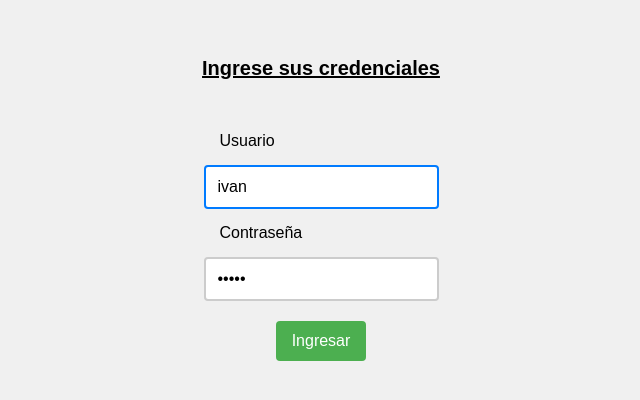
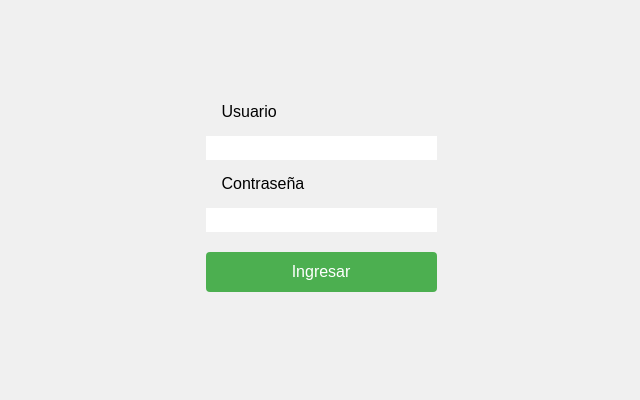
Before and after one commit to IvanMoreFlores/my-first-app-next, a Next.js app: page /login in a window 1280 px wide. Shown: the part 200-600 px from the top of the page, without its empty margins (319-959 px from the left). Built offline with nearby package versions, Linux system fonts and the light colour scheme; no server answers.

Commit message:
clase 09 - formik

```diff
--- a/package.json
+++ b/package.json
@@ -13,6 +13,7 @@
     "@tailwindcss/line-clamp": "^0.4.4",
     "@tanstack/react-query": "^5.67.1",
     "axios": "^1.7.9",
+    "formik": "^2.4.6",
     "framer-motion": "^12.4.10",
     "lucide-react": "^0.476.0",
     "next": "15.1.7",
--- a/src/app/layout.tsx
+++ b/src/app/layout.tsx
@@ -3,6 +3,7 @@ import "@/app/globals.css";
 import { ToastProvider } from "@/presentation/context/ToastContext";
 import ApolloProvider from "@/presentation/components/data-graphql/ApiClient";
 import { ThemeProvider } from "@/presentation/theme/themeProvider";
+import { UserProvider } from "@/presentation/context/UserConext";
 
 export const metadata: Metadata = {
   title: "Next",
@@ -19,7 +20,9 @@ export default function RootLayout({
       <html lang="en">
         <ToastProvider>
           <body>
-            <ApolloProvider>{children} </ApolloProvider>
+            <ApolloProvider>
+              <UserProvider>{children}</UserProvider>
+            </ApolloProvider>
           </body>
         </ToastProvider>
       </html>
--- a/src/app/login/page.tsx
+++ b/src/app/login/page.tsx
@@ -3,13 +3,15 @@ import { DSButton, DSInfo, DSInput, DSLabel } from "@/presentation/components";
 import React from "react";
 import "./styles.css";
 import useLogin from "./useLogin";
+import { Formik } from "formik";
+import { validatePassword } from "@/utils";
 
 const LoginPage = () => {
   const {
     error,
     handleLogin,
     onChange,
-    user,
+    userLogin,
     inputRef,
     textInfo,
     colorInfo,
@@ -17,7 +19,71 @@ const LoginPage = () => {
   } = useLogin();
   return (
     <div className="div__login">
-      <DSLabel
+      <Formik
+        initialValues={{ email: "", password: "" }}
+        validate={(values) => {
+          const errors = {
+            email: "",
+            password: "",
+          };
+          if (!values.email) {
+            errors.email = "Ingrese un email";
+          }
+          if (!values.password) {
+            errors.password = "Ingrese una contraseña";
+          }
+          return errors;
+        }}
+        onSubmit={(values) => {
+          handleLogin(values.email, values.password);
+        }}
+      >
+        {({
+          values,
+          errors,
+          touched,
+          handleChange,
+          handleSubmit,
+          isSubmitting,
+          /* and other goodies */
+        }) => (
+          <form onSubmit={handleSubmit}>
+            <div>
+              <DSLabel text="Usuario" />
+              <div>
+                <input
+                  type="text"
+                  name="email"
+                  onChange={handleChange}
+                  value={values.email}
+                />
+              </div>
+              {errors.email && touched.email && errors.email}
+              <DSLabel text="Contraseña" />
+              <div>
+                <input
+                  type="password"
+                  name="password"
+                  onChange={handleChange}
+                  value={values.password}
+                />
+              </div>
+              {errors.password && touched.password && errors.password}
+            </div>
+
+            <DSButton
+            type="submit"
+              style={{ width: "100%", marginBottom: 20, marginTop: 20 }}
+              onClick={() => handleLogin(values.email, values.password)}
+              variant="success"
+              text="Ingresar"
+              disabled={buttonDisabled || isSubmitting}
+            ></DSButton>
+          </form>
+        )}
+      </Formik>
+
+      {/* <DSLabel
         type="large"
         className="underline"
         text="Ingrese sus credenciales"
@@ -25,14 +91,14 @@ const LoginPage = () => {
       <div>
         <DSLabel text="Usuario" />
         <DSInput
-          value={user.username}
+          value={userLogin.username}
           ref={inputRef}
           onChange={(e) => onChange(e, "username")}
           placeholder="Ingrese su usuario"
         />
         <DSLabel text="Contraseña" />
         <DSInput
-          value={user.password}
+          value={userLogin.password}
           onChange={(e) => onChange(e, "password")}
           placeholder="Ingrese su contraseña"
           type="password"
@@ -44,11 +110,11 @@ const LoginPage = () => {
         <></>
       )}
       <DSButton
-        onClick={() => handleLogin(user.username, user.password)}
+        onClick={() => handleLogin(userLogin.username, userLogin.password)}
         variant="success"
         text="Ingresar"
         disabled={buttonDisabled}
-      ></DSButton>
+      ></DSButton> */}
     </div>
   );
 };
--- a/src/app/login/useLogin.ts
+++ b/src/app/login/useLogin.ts
@@ -3,6 +3,7 @@ import { AuthApi } from "@/infrastructure/repositories/AuthApi";
 import { AuthCases } from "@/application/useCases/AuthCases";
 import { useEffect, useRef, useState } from "react";
 import { useRouter } from "next/navigation";
+import { useUser } from "@/presentation/context/UserConext";
 
 interface User {
   username: string;
@@ -11,11 +12,15 @@ interface User {
 const useLogin = () => {
   const inputRef = useRef<HTMLInputElement>(null);
   const [error, setError] = useState(false);
-  const [user, setUser] = useState<User>({ username: "", password: "" });
+  const [userLogin, setUserLogin] = useState<User>({
+    username: "",
+    password: "",
+  });
   const [textInfo, setTextInfo] = useState("");
   const [colorInfo, setColorInfo] = useState("success");
   const [buttonDisabled, setButtonDisabled] = useState(false);
   const router = useRouter();
+  const { setUser } = useUser();
 
   useEffect(() => {
     const accessToken = localStorage.getItem("token");
@@ -23,11 +28,13 @@ const useLogin = () => {
       router.push("/listado");
       return;
     }
-    setUser({ username: "ivan", password: "admin" });
+    setUserLogin({ username: "ivan", password: "admin" });
     inputRef.current?.focus();
   }, [router]);
 
   const handleLogin = async (username: string, password: string) => {
+    console.log(username);
+    console.log(password);
     setButtonDisabled(true);
     try {
       if (!username && !password) {
@@ -56,13 +63,14 @@ const useLogin = () => {
       const result = await loginUseCase.login(username, password);
       console.log(result.status);
       if (result.status === 200 || result.status === 204) {
-        setUser({ username: "", password: "" });
+        setUserLogin({ username: "", password: "" });
         setError(true);
         setTextInfo("success");
         setColorInfo("success");
 
         if ("response" in result) {
           console.log(result.response);
+          await setUser(result.response);
           await localStorage.setItem("token", result.response.accessToken);
           await localStorage.setItem("username", result.response.username);
           await localStorage.setItem("email", result.response.email);
@@ -89,14 +97,14 @@ const useLogin = () => {
   };
 
   const onChange = (e: React.ChangeEvent<HTMLInputElement>, field: string) => {
-    setUser({ ...user, [field]: e.target.value });
+    setUserLogin({ ...userLogin, [field]: e.target.value });
   };
 
   return {
     error,
     handleLogin,
-    user,
-    setUser,
+    userLogin,
+    setUserLogin,
     onChange,
     inputRef,
     textInfo,
--- a/src/presentation/components/button/index.tsx
+++ b/src/presentation/components/button/index.tsx
@@ -1,14 +1,14 @@
 import React from "react";
 import "./styles.css"; // Importamos el archivo CSS
 
-type ButtonProps = {
+interface ButtonProps extends React.ButtonHTMLAttributes<HTMLButtonElement> {
   text: string;
   variant?: "primary" | "secondary" | "danger" | "waring" | "success"; // Tipos de botón
   size?: "small" | "medium" | "large"; // Tamaños
   onClick?: () => void; // Evento de clic
   disabled?: boolean; // Estado deshabilitado
   className?: string; // Clases adicionales opcionales
-};
+}
 
 const Button: React.FC<ButtonProps> = ({
   text,
@@ -17,12 +17,14 @@ const Button: React.FC<ButtonProps> = ({
   onClick,
   disabled = false,
   className = "",
+  ...props
 }) => {
   return (
     <button
       className={`btn ${variant} ${size} ${className}`}
       onClick={onClick}
       disabled={disabled}
+      {...props}
     >
       {text}
     </button>
--- a/src/presentation/components/card/index.tsx
+++ b/src/presentation/components/card/index.tsx
@@ -1,10 +1,12 @@
 import { Product } from "@/domain/models/Products";
 import Image from "next/image";
-import React from "react";
+import React, { useMemo, lazy, Suspense } from "react";
 
 interface ICardProps extends Product {
   onClick?: () => void;
 }
+
+const LazyDSCard = lazy(() => import("@/presentation/components/card"));
 
 const DSCard = ({
   title,
@@ -16,6 +18,13 @@ const DSCard = ({
   stock,
   onClick,
 }: ICardProps) => {
+  const formattedPrice = useMemo(() => `${price.toFixed(2)}`, [price]);
+  const formattedRating = useMemo(() => `⭐ ${rating.toFixed(1)}`, [rating]);
+  const shortDescription = useMemo(
+    () => `${description.substring(0, 80)}...`,
+    [description]
+  );
+
   return (
     <div className="max-w-sm rounded-2xl overflow-hidden shadow-lg bg-white p-4 border border-gray-200 hover:shadow-xl transition-shadow duration-300">
       <div className="relative w-full h-48">
@@ -29,14 +38,12 @@ const DSCard = ({
       </div>
       <div className="p-4">
         <h5 className="text-xl font-semibold text-gray-800">{title}</h5>
-        <p className="text-sm text-gray-600 mt-2">
-          {description.substring(0, 80)}...
-        </p>
+        <p className="text-sm text-gray-600 mt-2">{shortDescription}</p>
         <div className="mt-3 flex items-center justify-between">
           <span className="text-lg font-bold text-indigo-600">
-            ${price.toFixed(2)}
+            {formattedPrice}
           </span>
-          <span className="text-sm text-gray-500">⭐ {rating.toFixed(1)}</span>
+          <span className="text-sm text-gray-500">{formattedRating}</span>
         </div>
         <p className="text-xs text-gray-500 mt-1">
           Marca: {brand} | Stock: {stock}
@@ -54,4 +61,12 @@ const DSCard = ({
   );
 };
 
+export function DSCardLazyWrapper(props: ICardProps) {
+  return (
+    <Suspense fallback={<p>Cargando...</p>}>
+      <LazyDSCard {...props} />
+    </Suspense>
+  );
+}
+
 export default DSCard;
--- a/src/presentation/components/navbar/index.tsx
+++ b/src/presentation/components/navbar/index.tsx
@@ -4,23 +4,27 @@ import Link from "next/link";
 import Image from "next/image";
 import { useRouter } from "next/navigation";
 import { cartStore } from "@/presentation/state/cartStore";
+// import { useUser } from "@/presentation/context/UserConext";
 
 const NavBar = () => {
   const [isOpen, setIsOpen] = useState(false);
   const [imageSrc, setImageSrc] = useState("");
   const router = useRouter();
-  const {products} = cartStore()
+  const { products } = cartStore();
+  // const { user } = useUser();
+  const [user, setUser] = useState<string>("Ivan");
 
   useEffect(() => {
     const storedImage = localStorage.getItem("image");
-    if (storedImage) {
+    const userName = localStorage.getItem("username");
+    if (storedImage && userName ) {
       setImageSrc(storedImage);
+      setUser(userName);
     }
   }, []);
 
   const handleLogout = async () => {
-    await localStorage.removeItem("token");
-    await localStorage.removeItem("image");
+    await localStorage.clear();
     router.replace("/login");
   };
 
@@ -53,9 +57,10 @@ const NavBar = () => {
           ) : (
             <span className="text-gray-400">No image</span>
           )}
-          {/* <a onClick={handleLogout} className="underline">
+          <a onClick={handleLogout} className="underline">
             Cerrar session
-          </a> */}
+          </a>
+          <a>{user}</a>
           <p>{products?.length}</p>
         </div>
         <button
--- /dev/null
+++ b/src/presentation/context/UserConext.tsx
@@ -0,0 +1,39 @@
+"use client";
+import { createContext, useContext, useState } from "react";
+
+type UserType = {
+  accessToken: string;
+  refreshToken: string;
+  id: 1;
+  username: string;
+  email: string;
+  firstName: string;
+  lastName: string;
+  gender: string;
+  image: string;
+};
+
+type UserConextType = {
+  user: UserType | undefined;
+  setUser: React.Dispatch<React.SetStateAction<UserType | undefined>>;
+};
+
+const UserContext = createContext<UserConextType | undefined>(undefined);
+
+export function UserProvider({ children }: { children: React.ReactNode }) {
+  const [user, setUser] = useState<UserType | undefined>(undefined);
+
+  return (
+    <UserContext.Provider value={{ user, setUser }}>
+      {children}
+    </UserContext.Provider>
+  );
+}
+
+export const useUser = () => {
+  const context = useContext(UserContext);
+  if (!context) {
+    throw new Error("useUser must be used within a UserProvider");
+  }
+  return context;
+};
```
Also changed, not shown: src/app/listado/page.tsx (+8 -5 lines), 1 other file (tests, documents, lock files or other folders).
